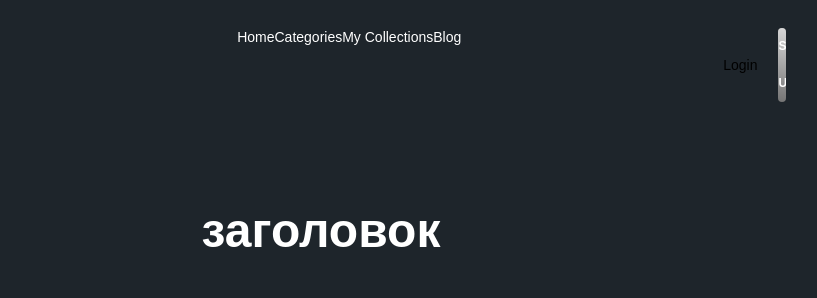
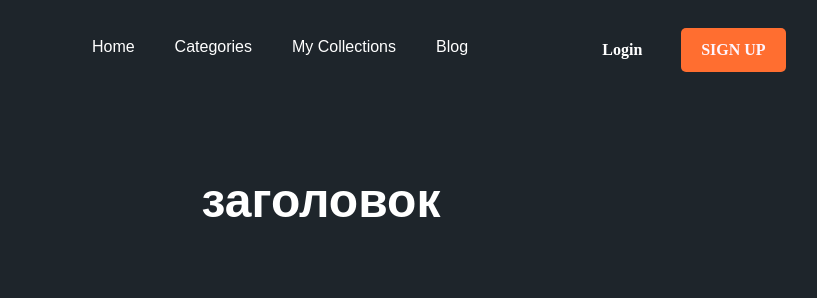
Before and after one commit to gprva/V3, a plain HTML site: page index.html in a window 1280 px wide. Shown: the full height of the page, 319-1136 px from the left. Drawn offline with Linux system fonts and the light colour scheme.

Commit message:
styled header

```diff
--- a/css/style.css
+++ b/css/style.css
@@ -138,3 +138,35 @@ section{
 	justify-content: space-between;
 	margin-top: 3%;
 }
+nav{
+	margin-top: 1%;
+}
+.nav{
+	gap: 40px;
+	font-size: 16px;
+}
+.header_btn1{
+	font-family: Poppins;
+font-size: 16px;
+font-weight: 600;
+line-height: 24px;
+color: #FFFFFF;
+transition: transform .5s ease-in-out;
+}
+.header_btn1:hover{
+	transform: scale(1.2);
+	color: darkgray ;
+}
+.header_btn2{
+	font-family: Poppins;
+font-size: 16px;
+font-weight: 600;
+line-height: 24px;
+color: #FDF5FF;
+background: #FF6E30;
+padding: 10px;
+width: 182px;
+}
+.header_btn2:hover{
+	background: #fa9366;
+}
```
